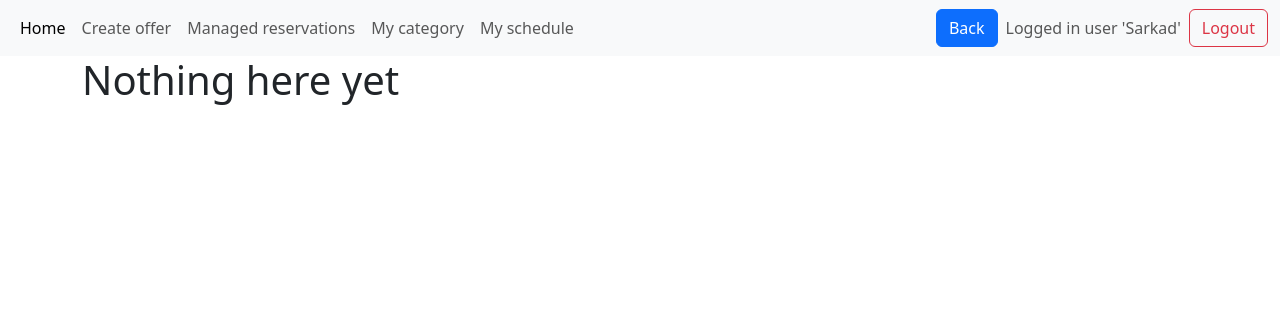
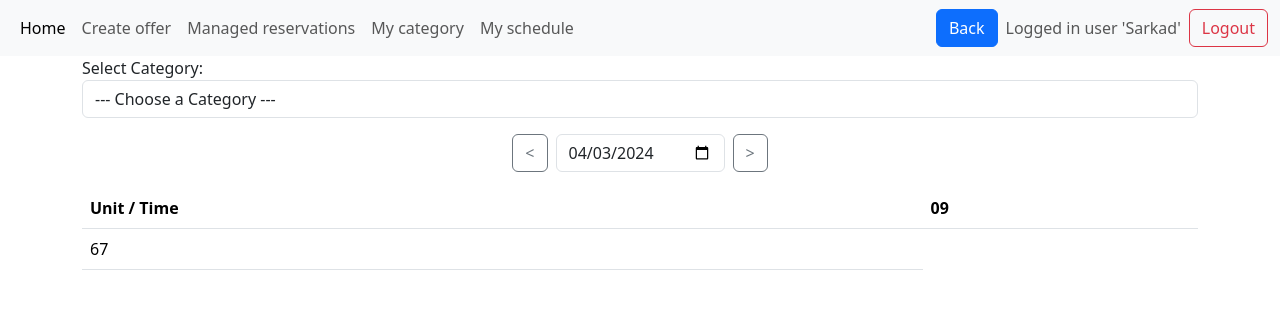
Before and after one commit to sarkadol/quickreserve, a Django app: page /my_schedule in a window 1280 px wide. Shown: the top 316 px of the page. Run offline with Django 4.2, Linux system fonts and the light colour scheme; a user stored in the database is signed in; data comes from the database, SQL or seed files in the repository; both versions use the stored data as it was after the commit; some libraries are stand-ins or nearby versions.

Commit message:
my_schedule half working

```diff
--- a/base/forms.py
+++ b/base/forms.py
@@ -96,6 +96,13 @@ class OfferForm(ModelForm):
 
 
 class CategoryForm(ModelForm):
+    unit_names_input = forms.CharField(
+        required=False,
+        label="Unit names",
+        help_text='Insert names of your units separated by comma.',
+        widget=forms.TextInput(attrs={"placeholder": "A1, A2, B1, B2 or room23 etc."}),
+    )
+
     class Meta:
         model = models.Category
         exclude = [
@@ -103,8 +110,9 @@ class CategoryForm(ModelForm):
             "created_at",
             "category_pricing",
             "category_capacity",
+            "unit_names",
             # by now the system allows only 1:1 reservations
-            #(not e g seminars, where more people can make a reservation for one time)
+            # (not e g seminars, where more people can make a reservation for one time)
         ]  # limiting the fields if that are displayed
         widgets = {
             "additional_time": widgets.DateInput(
--- a/base/models.py
+++ b/base/models.py
@@ -60,11 +60,12 @@ class Category(models.Model):
     # category_id = models.IntegerField(primary_key=True)
     category_name = models.CharField(max_length=50)
     category_description = models.CharField(max_length=1000, null=True, blank=True)
-    category_capacity = models.IntegerField(default=1)
+    category_capacity = models.IntegerField(default=1,help_text="How many reservations at one time are possible? e.g.seminar = 20 or parkplace = 1")
     max_simultneous_reservations = models.IntegerField(default=1)
     additional_time = models.DurationField(null=True, blank=True)
-    count_of_units = models.IntegerField(default=1)
+    count_of_units = models.IntegerField(default=1,help_text="How many units are there in this category? e.g. 5 parkplaces for disabled people")
     created_at = models.DateTimeField(default=timezone.now)
+    unit_names = models.JSONField(default=list) # list of unit names
     # last_edited_at
     opening_time = models.TimeField(default=datetime.time(0, 0))
     closing_time = models.TimeField(default=datetime.time(23, 59,59)) #TODO 24:00 and default values 9:23-9:23
--- a/base/views.py
+++ b/base/views.py
@@ -101,6 +101,20 @@ def create_category(request, offer_id=None):
                 commit=False
             )  # should not be saved to the database immediately
             category.belongs_to_offer = offer
+
+            # Process unit_names_input here
+            unit_names_input = form.cleaned_data.get('unit_names_input')
+            # Parse the unit_names_input according to your chosen format
+            # For example, if input is CSV:
+            unit_names_list = [name.strip() for name in unit_names_input.split(',')] if unit_names_input else []
+            # Check if the length of unit names list matches count_of_units
+            if len(unit_names_list) != category.count_of_units:
+                # If not, send an error message back to the form
+                messages.error(request, f"Number of unit names provided ({len(unit_names_list)}) does not match the count of units specified ({category.count_of_units}). Please correct and try again.")
+                return render(request, "create_category.html", context={"form": form, "offer_id": offer_id, "offer_name": offer_name})
+
+
+            category.unit_names = unit_names_list
 
             category.save()  # Save the offer to the database
             success_message = f"Category '{category.category_name}' successfully created in '{offer.offer_name}'"
@@ -627,22 +641,26 @@ def assign_reservation():
 def create_unit(category):
     # category = reservation.belongs_to_category
     print("unit count", category.get_unit_count())
-    if category.get_unit_count() < category.count_of_units:
+    unit_count = category.get_unit_count()
+
+    if unit_count < category.count_of_units:
+        if category.unit_names:
+            unit_name = category.unit_names[unit_count]
+        else:
+            unit_name=""
+
         unit = Unit.objects.create(
             # unit_name="z23",  # Provide the unit name here - to be done
+            unit_name=unit_name,
             belongs_to_category=category,  # Assign the category instance
         )
         unit.save()
-        print("unit created")  # to be done - messages
+        print("unit created with name:", unit_name)  # to be done - messages
         return unit
     else:
         print("max units reached")  # to be done - messages
         return None
 
-
-def check_category_availability():
-    pass
-    # return true/false?
 
 
 def reservation_details(request):
@@ -947,3 +965,67 @@ def delete_available_slots_for_category(category):
     print(
         f"{deleted_slots_count[0]} slots deleted from {slots_before_deletion} available slots in category '{category}'."
     )
+from django.core.exceptions import ObjectDoesNotExist
+
+@login_required
+def my_schedule(request):
+    offers = Offer.objects.filter(manager_of_this_offer=request.user)
+    offer_ids = offers.values_list('id', flat=True)
+    categories = Category.objects.filter(belongs_to_offer__id__in=offer_ids)
+    context = {
+        "categories": categories,
+    }
+
+    if request.headers.get('X-Requested-With') == 'XMLHttpRequest':
+        category_id = request.GET.get('category_id')
+        selected_date_str = request.GET.get('selected_date')
+        print("category ID: ",category_id)
+        # If no category_id is provided, use the default category
+        if not category_id:
+            try:
+                # Attempt to get the first category by ID as a default
+                default_category = categories.order_by('id').first()
+                if default_category:
+                    category_id = default_category.id
+                else:
+                    # Handle the case where there are no categories
+                    return JsonResponse({"error": "No categories available"}, status=400)
+            except ObjectDoesNotExist:
+                return JsonResponse({"error": "Default category not found"}, status=400)
+
+        if category_id and selected_date_str:
+            selected_date = datetime.strptime(selected_date_str, "%Y-%m-%d").date()
+            category = get_object_or_404(Category, pk=category_id)
+            ensure_availability_for_day(selected_date, category_id)
+            units_with_slots=fetch_reservation_slots(selected_date,category)
+            hours = [time(hour=h) for h in range(category.opening_time.hour, category.closing_time.hour + 1)]
+
+
+            # Render the reservations and units/slots data to the template
+            html = render_to_string(
+                'reservations_table.html',  # This template should be set up to handle both units and their reservations.
+                {
+                    "units_with_slots": units_with_slots,  # Each unit has 'slots' containing reservations for the selected date.
+                    "selected_date": selected_date,
+                    "hours": hours,
+                },
+                request=request
+            )
+            return JsonResponse({"html": html})
+
+    return render(request, "my_schedule.html", context)
+
+def fetch_reservation_slots(selected_date, category):
+    start_of_day = timezone.make_aware(datetime.combine(selected_date, time.min))
+    end_of_day = timezone.make_aware(datetime.combine(selected_date, time.max))
+    units = Unit.objects.filter(belongs_to_category=category)
+    units_with_slots = [
+        {
+            "unit": unit,
+            "reservation_slots": unit.reservation_slots.filter(
+                start_time__gte=start_of_day, start_time__lte=end_of_day
+            ).order_by("start_time"),
+        }
+        for unit in units
+    ]
+    return units_with_slots
--- a/quickreserve/settings.py
+++ b/quickreserve/settings.py
@@ -60,7 +60,7 @@ EMAIL_HOST = 'smtp.gmail.com'  # The hostname of your email provider
 EMAIL_PORT = 587  # Common port for SMTP
 EMAIL_USE_TLS = True  # Use TLS encryption
 EMAIL_HOST_USER = 'noreply.quickreserve@gmail.com'  # Your email address
-EMAIL_HOST_PASSWORD = 'mqws hsmu rpta ynqn'  # Your email account password
+EMAIL_HOST_PASSWORD = 'chih obdf qefq nyul'  # Your email account password
 
 
 MIDDLEWARE = [
--- a/static/js/date_based_reservation.js
+++ b/static/js/date_based_reservation.js
@@ -3,6 +3,14 @@ document.addEventListener('DOMContentLoaded', (event) => {
     preventButtonEventPropagation('.btn-reservation-calendar', '/new_reservation_timetable/');
     preventButtonEventPropagation('.btn-reservation-form', '/new_reservation/');
 
+    //arrows by the date selection
+    document.getElementById('prevDay').addEventListener('click', function () {
+        adjustDate(-1);
+    });
+
+    document.getElementById('nextDay').addEventListener('click', function () {
+        adjustDate(1);
+    });
     // Prevent default action for buttons in clickable table rows and navigate programmatically
     function preventButtonEventPropagation(selector, basePath) {
         //console.log("prevent button")
@@ -20,12 +28,18 @@ document.addEventListener('DOMContentLoaded', (event) => {
 
     // Set today's date as the default value for the date input
     const setDateToToday = () => {
-        const date = new Date();
-        const today = new Date(date.getTime() - (date.getTimezoneOffset() * 60000))
-            .toISOString()
-            .split("T")[0];
-        document.getElementById('dateInput').value = today;
-        console.log("ISO cas ",today)
+        const dateInput = document.getElementById('dateInput');
+        // Check if the dateInput element exists
+        if (dateInput) {
+            const date = new Date();
+            const today = new Date(date.getTime() - (date.getTimezoneOffset() * 60000))
+                .toISOString()
+                .split("T")[0];
+            dateInput.value = today;
+            console.log("ISO date set to:", today);
+        } else {
+            console.log("No date input element found.");
+        }
     }
 
     setDateToToday();
@@ -37,7 +51,37 @@ document.addEventListener('DOMContentLoaded', (event) => {
     const form = document.getElementById('date-form');
     //console.log("Form found:", form);
 
+    // New fetch functionality for reservations based on category and date
+    if (document.getElementById('categorySelect')) {
+        const categorySelect = document.getElementById('categorySelect');
+        console.log("category selected: ", categorySelect.value)
+    }
 
+
+    //const categorySelect = document.getElementById('categorySelect');
+    const dateInput = document.getElementById('dateInput');
+
+    function fetchReservations() {
+        const categoryId = categorySelect.value;
+        const selectedDate = dateInput.value;
+        if (categoryId && selectedDate) {
+            const url = `my_schedule?category_id=${categoryId}&selected_date=${selectedDate}`;
+            fetch(url, {
+                headers: {
+                    'X-Requested-With': 'XMLHttpRequest',
+                },
+            })
+                .then(response => response.json())
+                .then(data => {
+                    document.getElementById('reservation-table').innerHTML = data.html;
+                });
+        }
+    }
+    if (document.getElementById('categorySelect')) {
+        categorySelect.addEventListener('change', fetchReservations);
+    }
+
+    dateInput.addEventListener('change', fetchReservations);
 
 
     if (form) {
@@ -65,7 +109,8 @@ document.addEventListener('DOMContentLoaded', (event) => {
         });
         // Automatically submit the form when the date changes
         document.getElementById('dateInput').addEventListener('change', () => {
-            form.dispatchEvent(new Event('submit', {cancelable: true, bubbles: true}));
+            form.dispatchEvent(new Event('submit', { cancelable: true, bubbles: true }));
+            console.log("date submitted")
         });
     }
 
@@ -96,7 +141,11 @@ document.addEventListener('DOMContentLoaded', (event) => {
         endCell = null;
         currentUnitId = null;
         //console.log("Selection reset.");
-        document.getElementById('nextButton').disabled = true;
+        //document.getElementById('nextButton').disabled = true;
+        var nextButton = document.getElementById('nextButton');
+        if (nextButton) {
+            nextButton.disabled = true;
+        }
     }
 
     const highlightRange = (start, end) => {
@@ -109,7 +158,7 @@ document.addEventListener('DOMContentLoaded', (event) => {
     }
 
     // Simulate form submission to load the reservation table
-    form.dispatchEvent(new Event('submit', {cancelable: true, bubbles: true}));
+    form.dispatchEvent(new Event('submit', { cancelable: true, bubbles: true }));
 
     function attachClickableCellListeners() {
         const table = document.getElementById('reservation-table');
@@ -123,7 +172,7 @@ document.addEventListener('DOMContentLoaded', (event) => {
 
                 const unitId = cell.getAttribute('data-unit-id');
                 const hour = cell.getAttribute('data-hour');
-                console.log("hour: ",hour)
+                //console.log("hour: ", hour)
                 const categoryId = cell.getAttribute('data-category-id');
                 const categoryName = cell.getAttribute('data-category-name');
 
@@ -181,13 +230,13 @@ document.addEventListener('DOMContentLoaded', (event) => {
         clickableCells.forEach(cell => {
             // Existing click event listener code here
 
-            cell.addEventListener('mouseenter', function() {
+            cell.addEventListener('mouseenter', function () {
                 if (!this.style.backgroundColor) { // Only change color if not part of a selection
                     this.style.backgroundColor = 'lightblue';
                 }
             });
 
-            cell.addEventListener('mouseleave', function() {
+            cell.addEventListener('mouseleave', function () {
                 if (this.style.backgroundColor === 'lightblue') { // Reset only if it was changed on hover
                     this.style.backgroundColor = ''; // Reset to default or you can set it to the initial color
                 }
@@ -215,13 +264,7 @@ document.addEventListener('DOMContentLoaded', (event) => {
         window.location.href = `/reservation-details?start=${encodeURIComponent(selectedStartDate)}&end=${encodeURIComponent(selectedEndDate)}${categoryParam}`;
     });
 
-    document.getElementById('prevDay').addEventListener('click', function() {
-        adjustDate(-1);
-    });
 
-    document.getElementById('nextDay').addEventListener('click', function() {
-        adjustDate(1);
-    });
     function adjustDate(days) {
         var dateInput = document.getElementById('dateInput');
         var currentDate = new Date(dateInput.value);
@@ -233,7 +276,7 @@ document.addEventListener('DOMContentLoaded', (event) => {
 
         dateInput.value = `${year}-${month}-${day}`;
         // Programmatically submit the form
-        document.getElementById('date-form').dispatchEvent(new Event('submit', {cancelable: true, bubbles: true}));
+        document.getElementById('date-form').dispatchEvent(new Event('submit', { cancelable: true, bubbles: true }));
     }
 
     // Invoke these functions at the end to ensure they are attached at the start.
--- a/templates/404.html
+++ b/templates/404.html
@@ -6,7 +6,7 @@
     <div class="text-center" style="max-width: 600px;">
         <h1 class="mb-3">Oops! Page Not Found</h1>
         <p class="lead">We can't seem to find the page you're looking for. It might have been removed, had its name changed, or is temporarily unavailable.</p>
-        <a href="{% url 'home' %}" class="btn btn-primary mt-4">Return Home</a>
+        <a href="{% url 'manager_home' %}" class="btn btn-primary mt-4">Return Home</a>
     </div>
     <i class="bi bi-emoji-frown" style="font-size: 2rem; color: #dc3545;"></i> <!-- Sad face icon -->
 </div>
--- a/templates/manager_home.html
+++ b/templates/manager_home.html
@@ -90,7 +90,8 @@
     </table>
 
     {% else %}
-    <p>You do not have any categories. Begin by creating categories for your offers to organize them better. Each category can represent a different type of service or reservation slot you offer.</p>
+    <p>You do not have any categories. Begin by creating categories for your offers to organize them better. </p>
+        <p>Each category can represent a different type of service or reservation slot you offer.</p>
     <p>Categories can be created from the offer detail page once you have offers set up.</p>
     {% endif %}
 
--- a/templates/my_schedule.html
+++ b/templates/my_schedule.html
@@ -1,8 +1,36 @@
 {% extends 'main.html' %}
 {% load crispy_forms_tags %}
 {% block content %}
+{% load static %}
+
 
 <div class="container-md">
-    <h1> Nothing here yet </h1>
+    <form id="scheduleForm">
+        <div class="form-group">
+            <label for="categorySelect">Select Category:</label>
+            <select id="categorySelect" name="category" class="form-control">
+                <option value="">--- Choose a Category ---</option>
+                {% for category in categories %}
+                <option value="{{ category.id }}">{{ category.category_name }}</option>
+                {% endfor %}
+            </select>
+        </div>
+        <!-- Omitted for brevity -->
+    </form>
+    <!-- Combined Date Input and Navigation Component -->
+    <div class="d-flex align-items-center justify-content-center my-3">
+        <button id="prevDay" class="btn btn-outline-secondary">&#60;</button> <!-- Left arrow for previous day -->
+        <form method="get" action="" id="date-form" class="d-flex">
+            <input type="date" id="dateInput" name="selected_date" required class="form-control mx-2">
+            <!--<button type="submit" class="btn btn-primary" >Show Availability</button>-->
+        </form>
+        <button id="nextDay" class="btn btn-outline-secondary">&#62;</button> <!-- Right arrow for next day -->
+    </div>
+    <div id="reservation-table">
+        <!-- Dynamic content from reservations_table.html will be loaded here -->
+    </div>
 </div>
+<script src="{% static 'js/date_based_reservation.js' %}"></script>
+
+
 {% endblock %}
```
Also changed, not shown: base/migrations/0030_category_unit_names.py (added), db.sqlite3.
